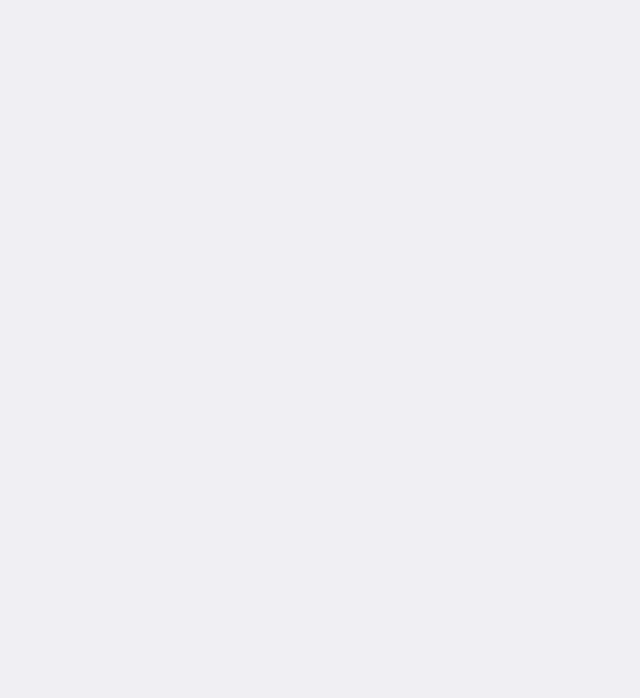
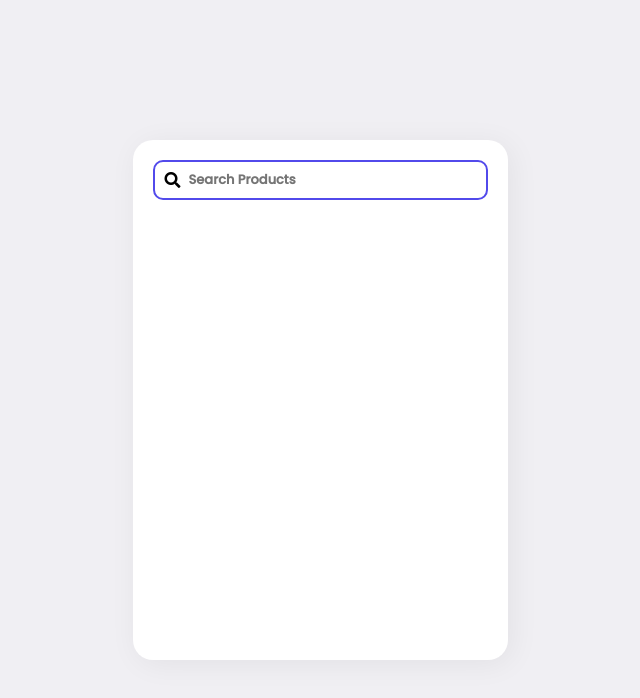
Before and after one commit to Rajesh4027/Create-Product-Search-Engine-Bar-Filter-in-Javascript, a plain HTML site: page index.html in a window 1280 px wide. Shown: the whole page, without its empty margins (320-960 px from the left). Drawn offline with Linux system fonts and the light colour scheme.

Commit message:
code uploaded

```diff
--- a/index.html
+++ b/index.html
@@ -4,11 +4,18 @@
     <meta charset="UTF-8">
     <meta name="viewport" content="width=device-width, initial-scale=1.0">
     <title>Javascript Project</title>
+
+    <link rel="stylesheet" href="https://pro.fontawesome.com/releases/v5.10.0/css/all.css">
     <link rel="stylesheet" href="style.css">
 </head>
 <body>
 
-
+    <section class="container">
+        <form >
+            <i class="fas fa-search"></i>
+            <input type="text" name="" id="search-item" placeholder="Search Products">
+        </form>
+    </section>
 
     <script src="app.js"></script>
 </body>
--- a/style.css
+++ b/style.css
@@ -5,10 +5,48 @@
     padding: 0;
     box-sizing: border-box;
     font-family: "Poppins";
-    font-weight: 400;
+
 }
 body {
     width: 100%;
-    height: 100%;
+    height: 100vh;
     background: rgb(240, 239,243);
+    margin: auto;
+    display: flex;
+    flex-direction: column;
+    align-items: center;
+    justify-content: center;
 }
+
+.container {
+    width: 375px;
+    height: 520px;
+    background: #fff;
+    border-radius: 20px;
+    box-shadow: 4px 4px 30px rgba(0,0,0,0.06);
+    padding: 20px;
+
+}
+
+.container form {
+    width: 100%;
+    border: 2px solid rgb(82,74,235);
+    border-radius: 10px;
+    display: flex;
+    flex-direction: row;
+    align-items: center;
+
+}
+
+.container form input{
+    border: none;
+    outline: none;
+    box-shadow: none;
+    width: 90%;
+    font-size: 13px;
+    font-weight: 600;
+    padding: 8px 8px;
+}
+.container form i {
+    padding-left: 10px;
+}
```
